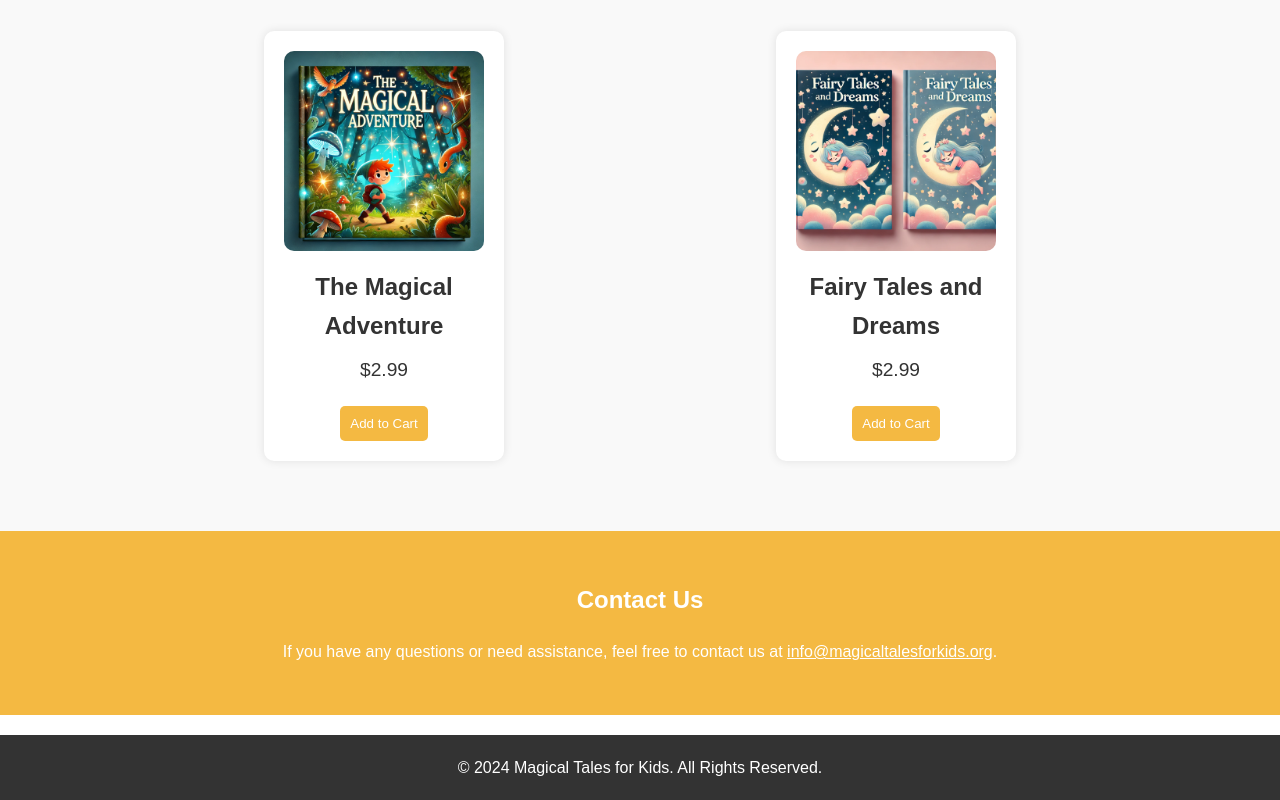
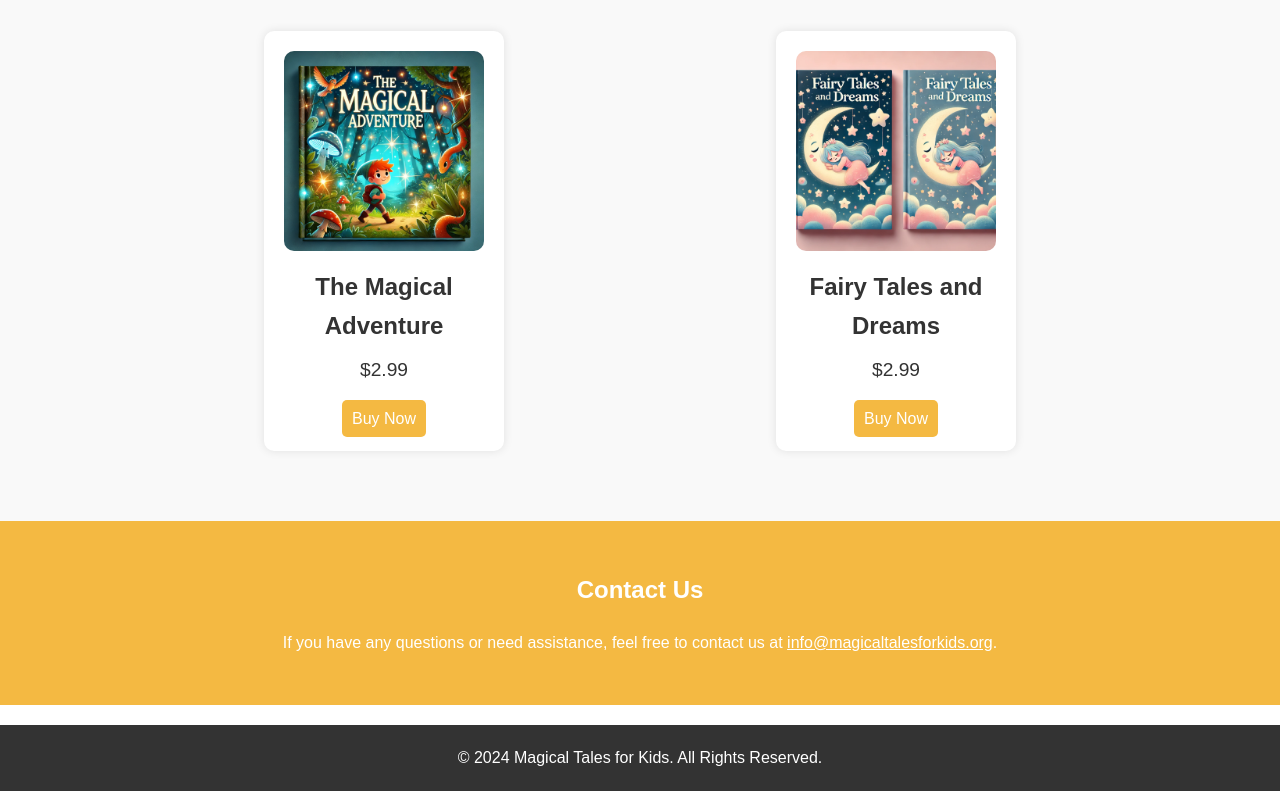
Before and after one commit to soroushaz1/magicaltalesforkids, a plain HTML site: page index.html in a window 1280 px wide. Shown: the part 660-1460 px from the top of the page. Drawn offline with Linux system fonts and the light colour scheme.

Commit message:
Starting to work on payments

```diff
--- a/index.html
+++ b/index.html
@@ -42,14 +42,17 @@
                     <img src="book1.jpg" alt="Book 1">
                     <h3>The Magical Adventure</h3>
                     <p>$2.99</p>
-                    <button class="btn add-to-cart">Add to Cart</button>
+                    <a href="https://soroushzen.gumroad.com/l/ffnnn" class="btn" data-gumroad-single-product="true">Buy
+                        Now</a>
+                    <script src="https://gumroad.com/js/gumroad.js"></script>
+
                 </div>
                 <!-- Book Item -->
                 <div class="book-item">
                     <img src="book2.jpg" alt="Book 2">
                     <h3>Fairy Tales and Dreams</h3>
                     <p>$2.99</p>
-                    <button class="btn add-to-cart">Add to Cart</button>
+                    <a href="https://soroushzen.gumroad.com/l/ffnnn" class="btn">Buy Now</a>
                 </div>
                 <!-- Add more book items as needed -->
             </div>
```
